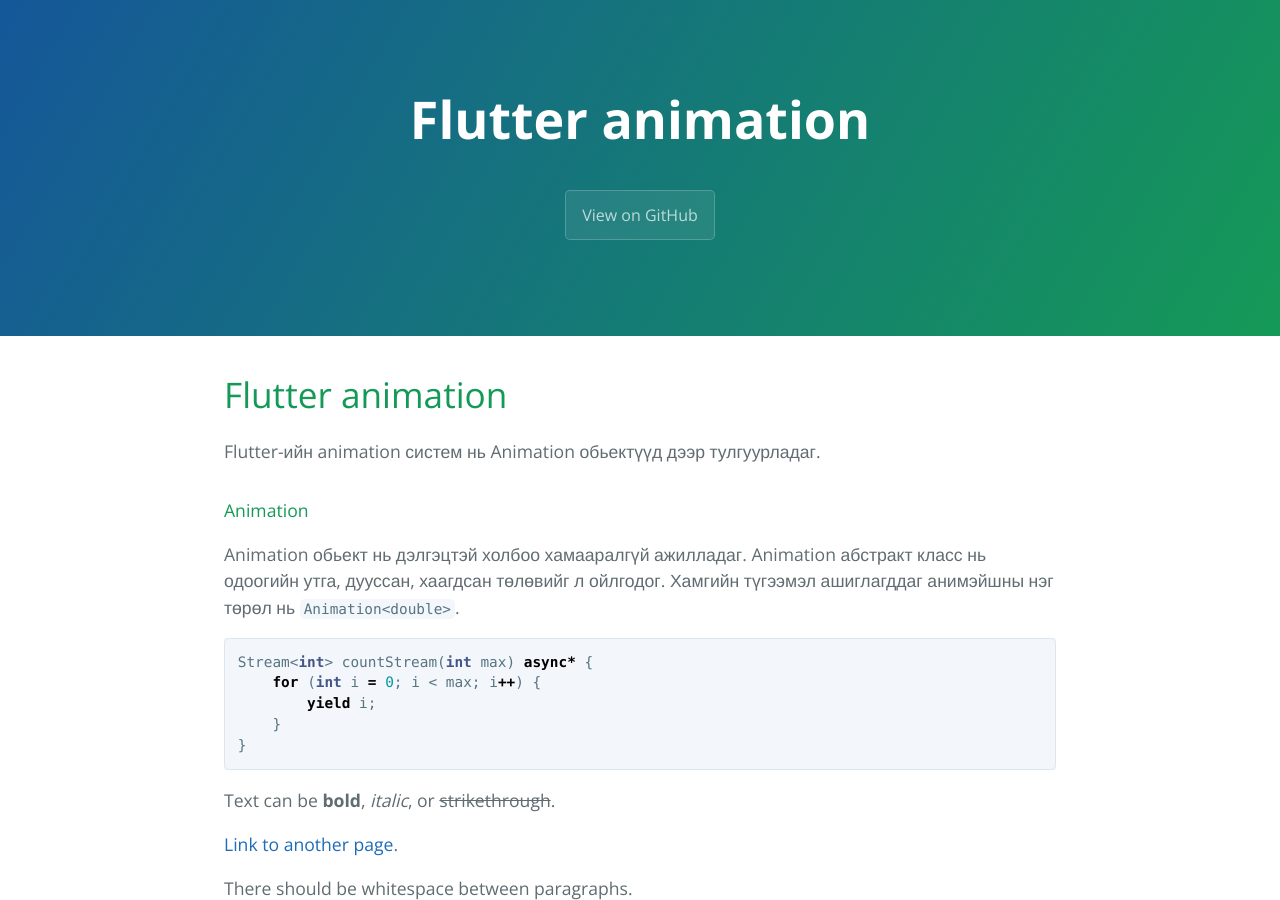
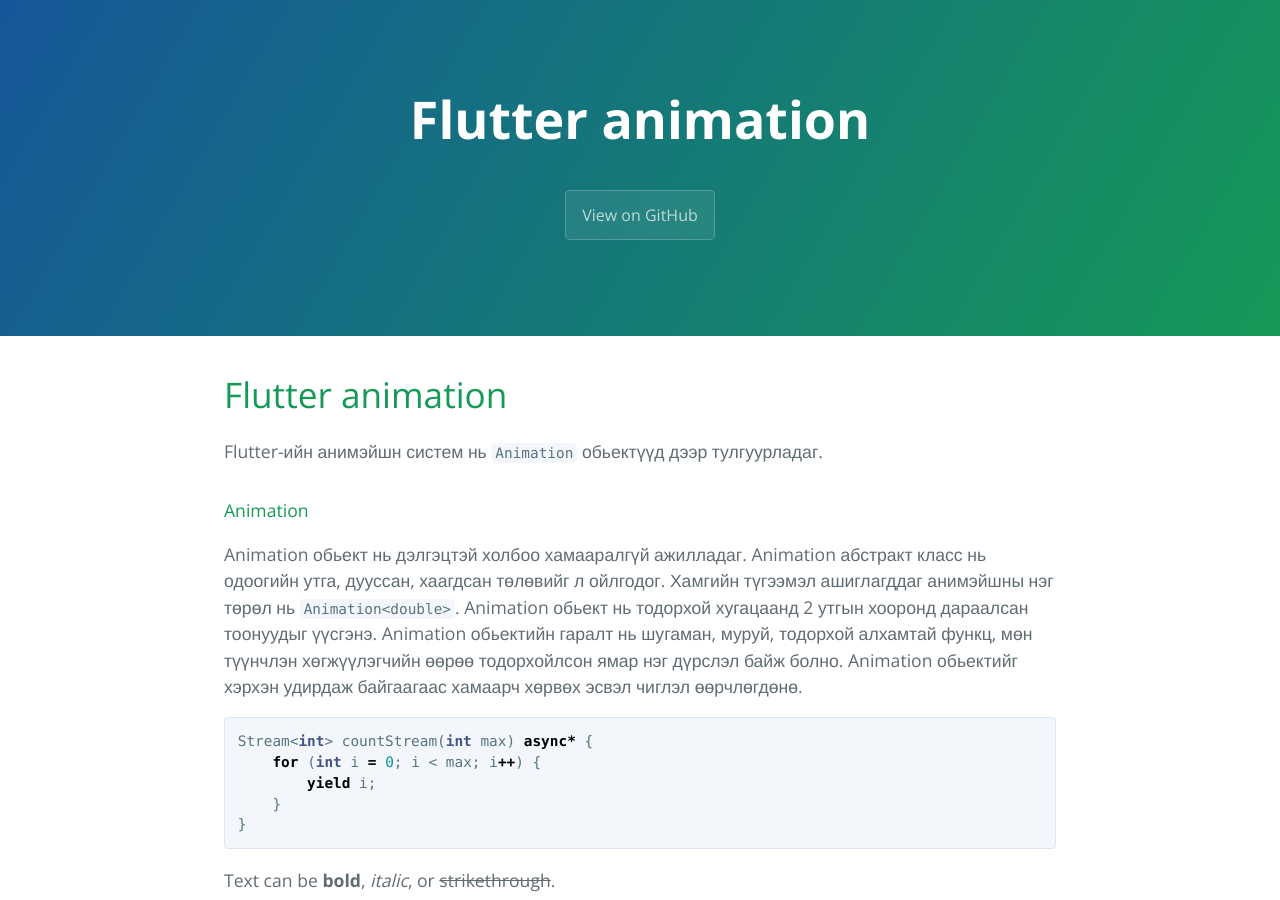
Before and after one commit to jargalbat/flutter_old, a Jekyll site: the page built from index.md, in a window 1280 px wide and 900 px high. Built offline with Jekyll 4.4.1, drawn with Linux system fonts in a browser that asks for light colours; the repository's description, which GitHub fills in, is left out; our own code applies the rules of GitHub Pages for plain Markdown files.

Commit message:
Update index.md

````diff
--- a/index.md
+++ b/index.md
@@ -3,10 +3,11 @@ layout: default
 ---
 
 # Flutter animation
-Flutter-ийн animation систем нь Animation обьектүүд дээр тулгуурладаг.
+Flutter-ийн анимэйшн систем нь `Animation` обьектүүд дээр тулгуурладаг.
 
 #### Animation<double>
-Animation обьект нь дэлгэцтэй холбоо хамааралгүй ажилладаг. Animation абстракт класс нь одоогийн утга, дууссан, хаагдсан төлөвийг л ойлгодог. Хамгийн түгээмэл ашиглагддаг анимэйшны нэг төрөл нь `Animation<double>`.
+Animation обьект нь дэлгэцтэй холбоо хамааралгүй ажилладаг. Animation абстракт класс нь одоогийн утга, дууссан, хаагдсан төлөвийг л ойлгодог. Хамгийн түгээмэл ашиглагддаг анимэйшны нэг төрөл нь `Animation<double>`. Animation обьект нь тодорхой хугацаанд 2 утгын хооронд дараалсан тоонуудыг үүсгэнэ. Animation обьектийн гаралт нь шугаман, муруй, тодорхой алхамтай функц, мөн түүнчлэн хөгжүүлэгчийн өөрөө тодорхойлсон ямар нэг дүрслэл байж болно. Animation обьектийг хэрхэн удирдаж байгаагаас хамаарч хөрвөх эсвэл чиглэл өөрчлөгдөнө.
+
 
 ```dart
 Stream<int> countStream(int max) async* {
````
